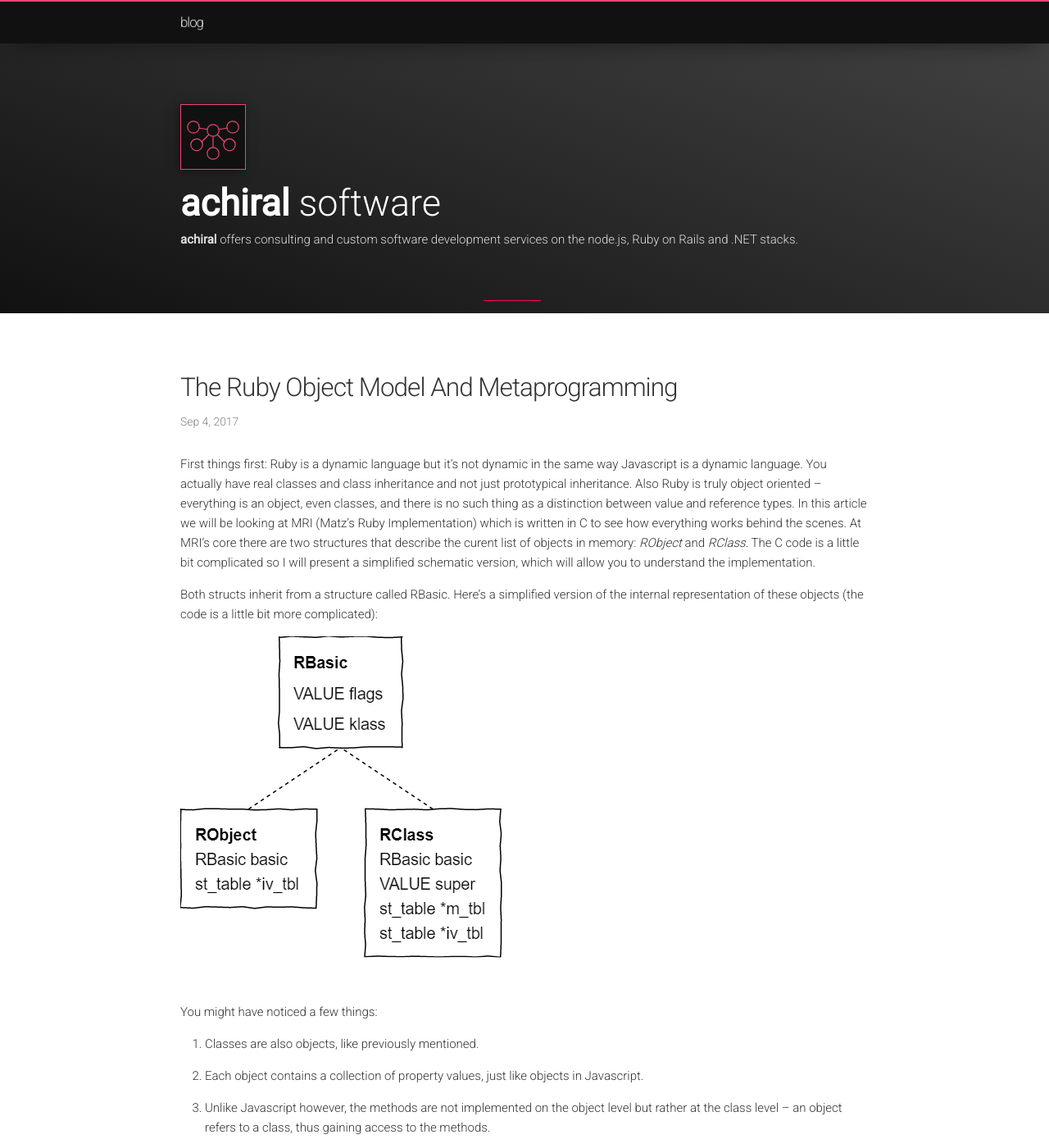
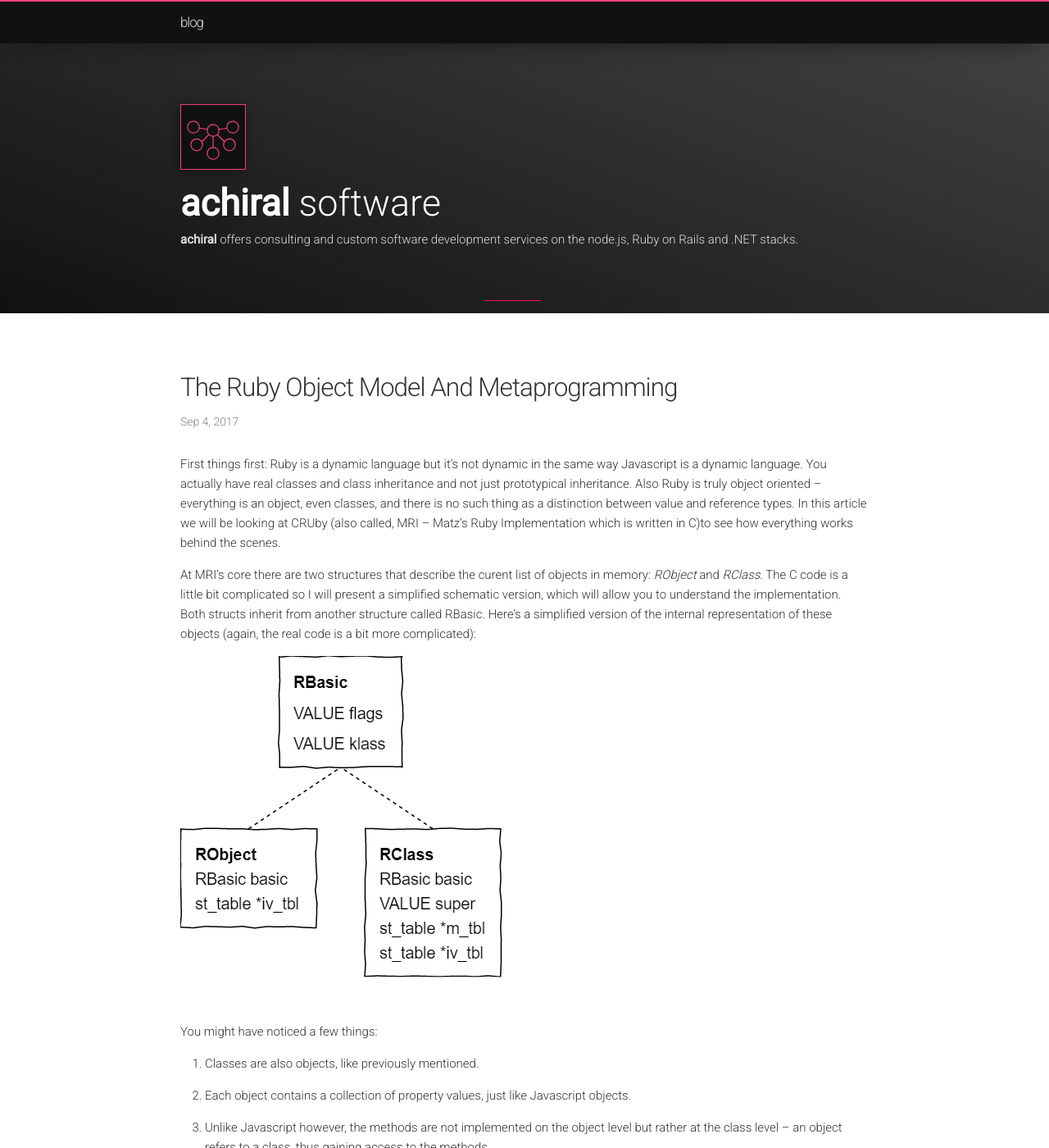
Before and after one commit to toaderflorin/eksia, a Jekyll site: the page built from _posts/2017-09-04-ruby-object-model.markdown, in a window 1280 px wide and 1400 px high. Shown: the whole window at 82% size. Built offline with Jekyll 4.4.1, drawn with Linux system fonts in a browser that asks for light colours; some of the changed text lies outside the part shown.

Commit message:
Fixed typos.

```diff
--- a/_posts/2017-09-04-ruby-object-model.markdown
+++ b/_posts/2017-09-04-ruby-object-model.markdown
@@ -8,9 +8,9 @@
 icon: "icon.ruby.png"
 categories:
 ---
-First things first: Ruby is a dynamic language but it's not dynamic in the same way Javascript is a dynamic language. You actually have real classes and class inheritance and not just prototypical inheritance. Also Ruby is truly object oriented -- everything is an object, even classes, and there is no such thing as a distinction between value and reference types. In this article we will be looking at MRI (Matz's Ruby Implementation) which is written in C to see how everything works behind the scenes. At MRI's core there are two structures that describe the curent list of objects in memory: *RObject* and *RClass*. The C code is a little bit complicated so I will present a simplified schematic version, which will allow you to understand the implementation.
+First things first: Ruby is a dynamic language but it's not dynamic in the same way Javascript is a dynamic language. You actually have real classes and class inheritance and not just prototypical inheritance. Also Ruby is truly object oriented -- everything is an object, even classes, and there is no such thing as a distinction between value and reference types. In this article we will be looking at CRUby (also called, MRI -- Matz's Ruby Implementation which is written in C)to see how everything works behind the scenes.
 
-Both structs inherit from a structure called RBasic. Here's a simplified version of the internal representation of these objects (the code is a little bit more complicated):
+At MRI's core there are two structures that describe the curent list of objects in memory: *RObject* and *RClass*. The C code is a little bit complicated so I will present a simplified schematic version, which will allow you to understand the implementation. Both structs inherit from another structure called RBasic. Here's a simplified version of the internal representation of these objects (again, the real code is a bit more complicated):
 
 ![image-title-here](/images/ruby-objs.png){:class="img-responsive"}
 
@@ -20,7 +20,7 @@
 
 1. Classes are also objects, like previously mentioned.
 
-2. Each object contains a collection of property values, just like objects in Javascript.
+2. Each object contains a collection of property values, just like Javascript objects.
 
 3. Unlike Javascript however, the methods are not implemented on the object level but rather at the class level -- an object refers to a class, thus gaining access to the methods.
 
```
Also changed, not shown: other parts of _posts/2017-09-04-ruby-object-model.markdown (+1 -1 lines), 1 other file.
